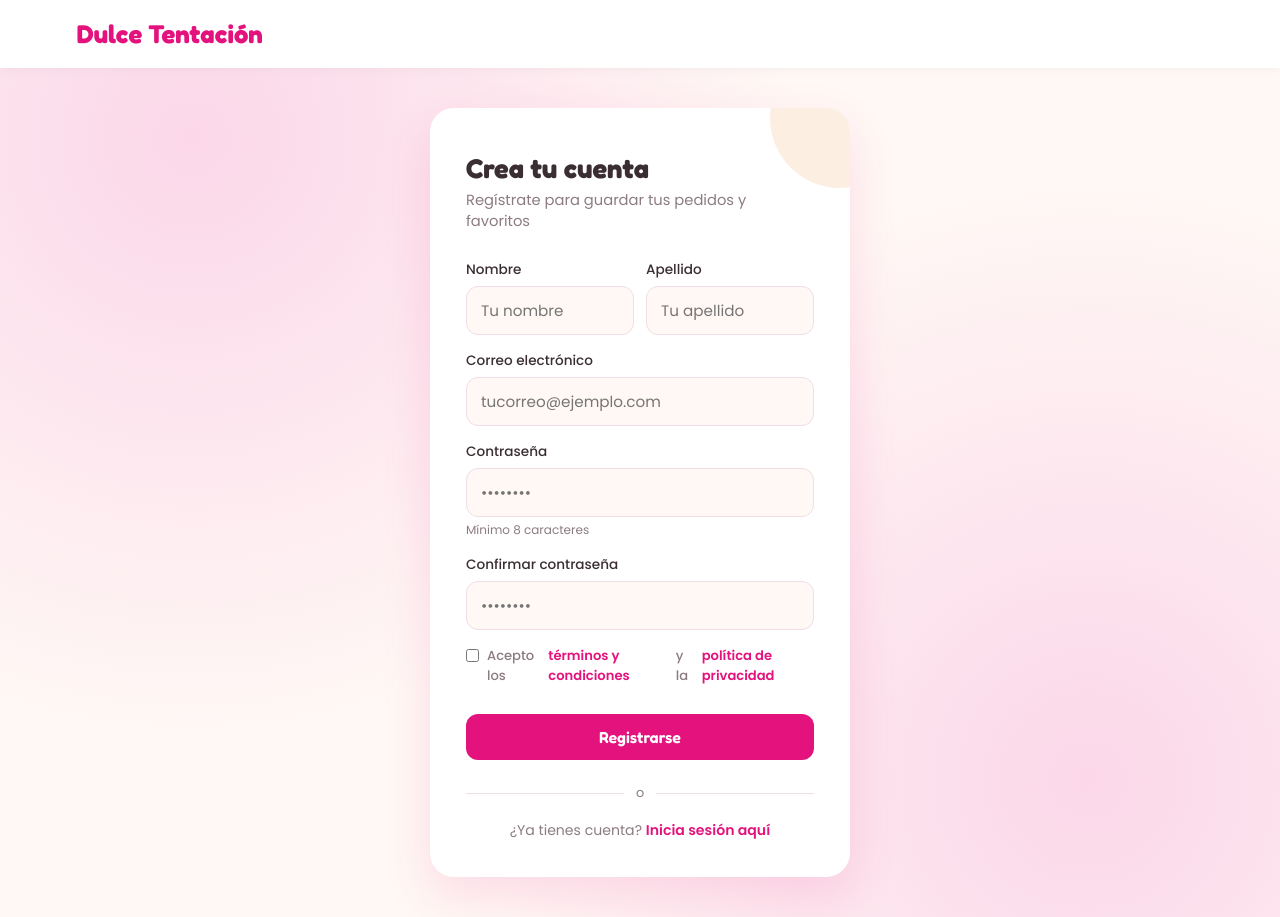
After one commit to jvargas45-c/proyecto_sena_v1, a PHP site: page /registrar.html in a window 1280 px wide. The commit adds this page. Run offline with PHP 8.4, Linux system fonts and the light colour scheme.

Commit message:
Cambios en el index y creación de dos archivos

```diff
--- /dev/null
+++ b/registrar.html
@@ -0,0 +1,306 @@
+<!DOCTYPE html>
+<html lang="es">
+<head>
+<meta charset="UTF-8">
+<meta name="viewport" content="width=device-width, initial-scale=1.0">
+<title>Registrarse | Dulce Tentación</title>
+<link rel="preconnect" href="https://fonts.googleapis.com">
+<link href="https://fonts.googleapis.com/css2?family=Fredoka:wght@500;600;700&family=Poppins:wght@400;500;600&display=swap" rel="stylesheet">
+<style>
+  :root{
+    --pink: #E4127C;
+    --pink-light: #FBD7E9;
+    --coral: #F4A261;
+    --cream: #FFF8F5;
+    --ink: #3A2E33;
+    --gray: #8C7B82;
+  }
+
+  * { box-sizing: border-box; margin: 0; padding: 0; }
+
+  body{
+    font-family: 'Poppins', sans-serif;
+    color: var(--ink);
+    min-height: 100vh;
+    background:
+      radial-gradient(circle at 15% 15%, var(--pink-light) 0%, transparent 45%),
+      radial-gradient(circle at 85% 85%, var(--pink-light) 0%, transparent 45%),
+      var(--cream);
+    display: flex;
+    flex-direction: column;
+  }
+
+  header{
+    background: #fff;
+    padding: 18px 6vw;
+    box-shadow: 0 2px 10px rgba(0,0,0,0.04);
+  }
+
+  header a{
+    font-family: 'Fredoka', sans-serif;
+    font-size: 1.6rem;
+    font-weight: 700;
+    color: var(--pink);
+    text-decoration: none;
+  }
+
+  main{
+    flex: 1;
+    display: flex;
+    align-items: center;
+    justify-content: center;
+    padding: 40px 20px;
+  }
+
+  .card{
+    background: #fff;
+    width: 100%;
+    max-width: 420px;
+    border-radius: 24px;
+    padding: 44px 36px 36px;
+    box-shadow: 0 20px 50px rgba(228, 18, 124, 0.12);
+    position: relative;
+    overflow: hidden;
+  }
+
+  .card::before{
+    content: "";
+    position: absolute;
+    top: -60px;
+    right: -60px;
+    width: 140px;
+    height: 140px;
+    background: var(--coral);
+    opacity: 0.18;
+    border-radius: 50%;
+  }
+
+  .card h1{
+    font-family: 'Fredoka', sans-serif;
+    font-size: 1.7rem;
+    color: var(--ink);
+    margin-bottom: 6px;
+  }
+
+  .card p.subtitle{
+    color: var(--gray);
+    font-size: 0.92rem;
+    margin-bottom: 28px;
+  }
+
+  form{
+    display: flex;
+    flex-direction: column;
+    gap: 16px;
+  }
+
+  .name-row{
+    display: flex;
+    gap: 12px;
+  }
+
+  .name-row > div{
+    flex: 1;
+  }
+
+  label{
+    display: block;
+    font-size: 0.85rem;
+    font-weight: 500;
+    margin-bottom: 6px;
+    color: var(--ink);
+  }
+
+  input{
+    width: 100%;
+    padding: 12px 14px;
+    border: 1.5px solid #F0DDE6;
+    border-radius: 12px;
+    font-family: 'Poppins', sans-serif;
+    font-size: 0.95rem;
+    outline: none;
+    transition: border-color 0.2s ease;
+    background: var(--cream);
+  }
+
+  input:focus{
+    border-color: var(--pink);
+  }
+
+  .hint{
+    font-size: 0.75rem;
+    color: var(--gray);
+    margin-top: 4px;
+  }
+
+  .terms{
+    display: flex;
+    align-items: flex-start;
+    gap: 8px;
+    font-size: 0.82rem;
+    color: var(--gray);
+  }
+
+  .terms input{ width: auto; margin-top: 3px; }
+
+  .terms a{
+    color: var(--pink);
+    text-decoration: none;
+    font-weight: 600;
+  }
+
+  button.submit{
+    margin-top: 6px;
+    background: var(--pink);
+    color: #fff;
+    border: none;
+    padding: 13px;
+    border-radius: 12px;
+    font-family: 'Fredoka', sans-serif;
+    font-size: 1rem;
+    font-weight: 600;
+    cursor: pointer;
+    transition: transform 0.15s ease, background 0.2s ease;
+  }
+
+  button.submit:hover{
+    background: #C90E6C;
+    transform: translateY(-1px);
+  }
+
+  .divider{
+    display: flex;
+    align-items: center;
+    gap: 12px;
+    margin: 24px 0 18px;
+    color: var(--gray);
+    font-size: 0.8rem;
+  }
+
+  .divider::before, .divider::after{
+    content: "";
+    flex: 1;
+    height: 1px;
+    background: #F0DDE6;
+  }
+
+  .footer-text{
+    text-align: center;
+    font-size: 0.88rem;
+    color: var(--gray);
+  }
+
+  .footer-text a{
+    color: var(--pink);
+    font-weight: 600;
+    text-decoration: none;
+  }
+
+  .error-msg{
+    display: none;
+    background: #FDE8EF;
+    color: #C90E6C;
+    font-size: 0.82rem;
+    padding: 10px 12px;
+    border-radius: 10px;
+  }
+</style>
+</head>
+<body>
+
+<header>
+  <a href="index.html">Dulce Tentación</a>
+</header>
+
+<main>
+  <div class="card">
+    <h1>Crea tu cuenta</h1>
+    <p class="subtitle">Regístrate para guardar tus pedidos y favoritos</p>
+
+    <div class="error-msg" id="errorMsg">Las contraseñas no coinciden.</div>
+
+    <form id="registerForm">
+      <div class="name-row">
+        <div>
+          <label for="firstName">Nombre</label>
+          <input type="text" id="firstName" name="firstName" placeholder="Tu nombre" required>
+        </div>
+        <div>
+          <label for="lastName">Apellido</label>
+          <input type="text" id="lastName" name="lastName" placeholder="Tu apellido" required>
+        </div>
+      </div>
+
+      <div>
+        <label for="email">Correo electrónico</label>
+        <input type="email" id="email" name="email" placeholder="tucorreo@ejemplo.com" required>
+      </div>
+
+      <div>
+        <label for="password">Contraseña</label>
+        <input type="password" id="password" name="password" placeholder="••••••••" required minlength="8">
+        <p class="hint">Mínimo 8 caracteres</p>
+      </div>
+
+      <div>
+        <label for="confirmPassword">Confirmar contraseña</label>
+        <input type="password" id="confirmPassword" name="confirmPassword" placeholder="••••••••" required minlength="8">
+      </div>
+
+      <label class="terms">
+        <input type="checkbox" required>
+        Acepto los <a href="#">términos y condiciones</a> y la <a href="#">política de privacidad</a>
+      </label>
+
+      <button type="submit" class="submit">Registrarse</button>
+    </form>
+
+    <div class="divider">o</div>
+
+    <p class="footer-text">¿Ya tienes cuenta? <a href="iniciar.html">Inicia sesión aquí</a></p>
+  </div>
+</main>
+
+<script>
+  const form = document.getElementById('registerForm');
+  const errorMsg = document.getElementById('errorMsg');
+
+  form.addEventListener('submit', (e) => {
+    e.preventDefault();
+
+    const password = document.getElementById('password').value;
+    const confirmPassword = document.getElementById('confirmPassword').value;
+
+    if (password !== confirmPassword) {
+      errorMsg.style.display = 'block';
+      return;
+    }
+
+    errorMsg.style.display = 'none';
+
+    // Aquí se conecta con tu backend/base de datos para crear el usuario.
+    // Ejemplo con fetch:
+    //
+    // fetch('/api/register', {
+    //   method: 'POST',
+    //   headers: { 'Content-Type': 'application/json' },
+    //   body: JSON.stringify({
+    //     firstName: document.getElementById('firstName').value,
+    //     lastName: document.getElementById('lastName').value,
+    //     email: document.getElementById('email').value,
+    //     password: password
+    //   })
+    // })
+    // .then(res => res.json())
+    // .then(data => {
+    //   if (data.success) {
+    //     window.location.href = 'iniciar.html';
+    //   }
+    // });
+
+    console.log('Formulario listo para conectar con el backend.');
+  });
+</script>
+
+</body>
+</html>
```
Also changed, not shown: css/estilo.css (+38 -0 lines), index.html (+10 -1 lines), iniciar.html (added, +269 -0 lines), js/script.js (+13 -0 lines).
